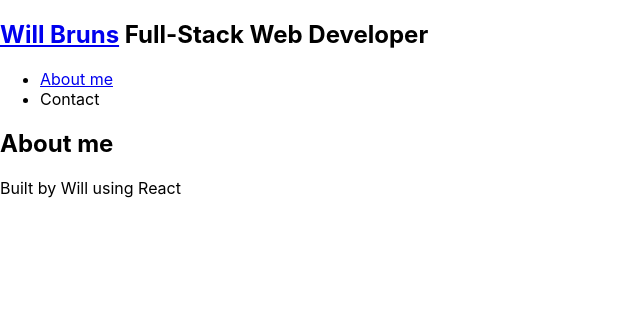
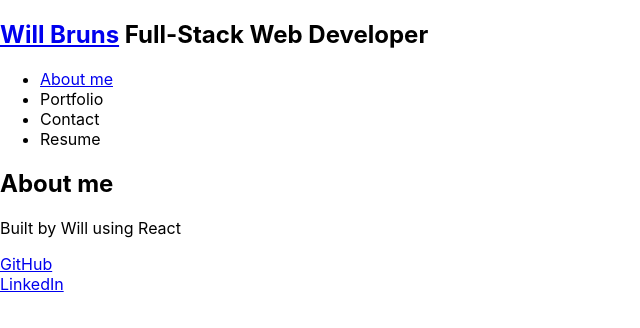
Before and after one commit to wbruns/react-portfolio, a React (Create React App) app: page / in a window 1280 px wide. Shown: the top 328 px of the page, without its empty margins (0-640 px from the left). Built offline with nearby package versions, Linux system fonts and the light colour scheme.

Commit message:
changed footer to include links to Github and LinkedIn

```diff
--- a/package.json
+++ b/package.json
@@ -3,6 +3,10 @@
   "version": "0.1.0",
   "private": true,
   "dependencies": {
+    "@fortawesome/fontawesome-svg-core": "^6.1.1",
+    "@fortawesome/free-regular-svg-icons": "^6.1.1",
+    "@fortawesome/free-solid-svg-icons": "^6.1.1",
+    "@fortawesome/react-fontawesome": "^0.1.18",
     "@testing-library/jest-dom": "^5.16.4",
     "@testing-library/react": "^11.1.0",
     "@testing-library/user-event": "^13.5.0",
@@ -10,7 +14,7 @@
     "react-dom": "17.0.2",
     "react-scripts": "5.0.1",
     "web-vitals": "^2.1.4"
-},
+  },
   "scripts": {
     "start": "react-scripts start",
     "build": "react-scripts build",
--- a/src/components/Footer/index.js
+++ b/src/components/Footer/index.js
@@ -4,6 +4,9 @@ function Footer() {
     return (
         <div>
             <p>Built by Will using React</p>
+            <a target="_blank" rel="noopener noreferrer" href='https://github.com/wbruns'>GitHub</a>
+            <br />
+            <a target="_blank" rel="noopener noreferrer" href='https://www.linkedin.com/in/will-bruns-13783596/'>LinkedIn</a>
         </div>
     );
 }
--- a/src/components/Nav/index.js
+++ b/src/components/Nav/index.js
@@ -14,8 +14,14 @@ function Nav(props) {
                             About me
                         </a>
                     </li>
-                    <li className={`mx-2 ${contactSelected && 'navActive'}`}>
+                    <li>
+                        Portfolio
+                    </li>
+                    <li className="mx-2">
                         <span onClick={() => setContactSelected(true)}>Contact</span>
+                    </li>
+                    <li>
+                        Resume
                     </li>
                 </ul>
             </nav>
```
Also changed, not shown: 1 other file (tests, documents, lock files or other folders).
